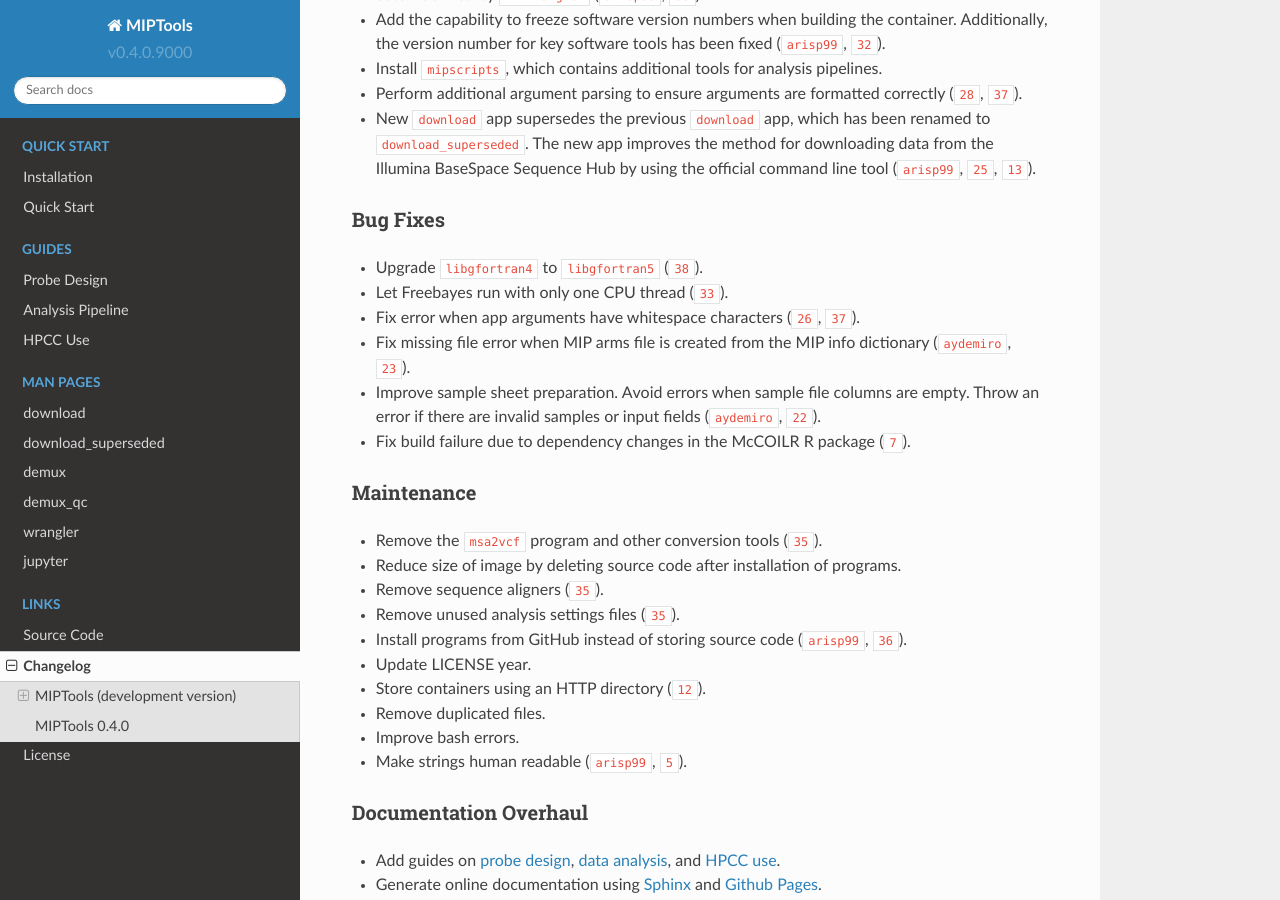
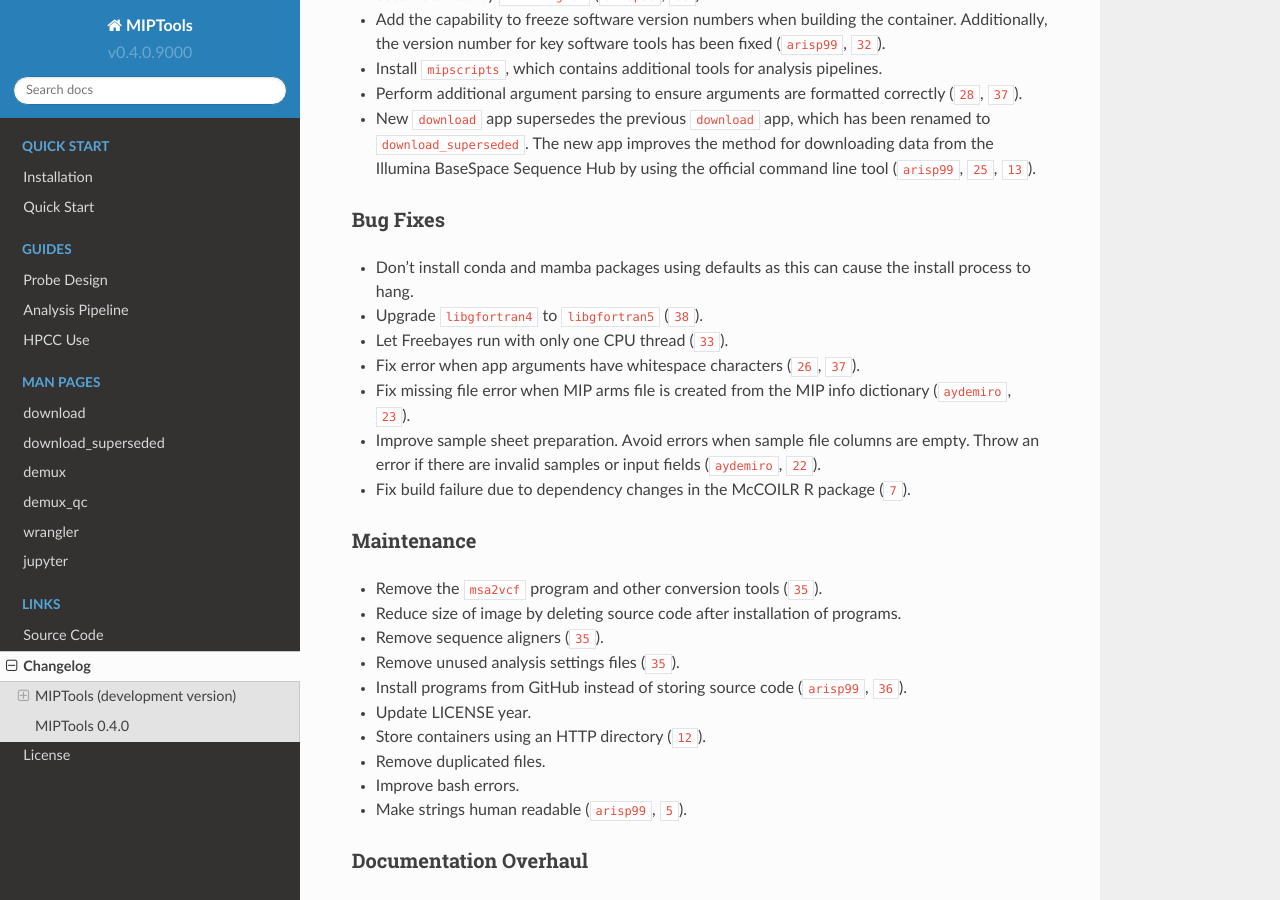
Before and after one commit to bailey-lab/MIPTools, a Sphinx documentation site: the page built from docs/CHANGELOG.rst, in a window 1280 px wide and 900 px high, scrolled down 308 px. Built offline with Sphinx 7.4.7 and the Read the Docs theme 2.0.0, drawn with Linux system fonts in a browser that asks for light colours; cross-references to code outside the pages are shown as plain code.

Commit message:
Update changelog

```diff
--- a/docs/CHANGELOG.rst
+++ b/docs/CHANGELOG.rst
@@ -27,6 +27,8 @@ New Features
 Bug Fixes
 ---------
 
+-  Don't install conda and mamba packages using defaults as this can cause the
+   install process to hang.
 -  Upgrade ``libgfortran4`` to ``libgfortran5`` (:github:issue:`38`).
 -  Let Freebayes run with only one CPU thread (:github:issue:`33`).
 -  Fix error when app arguments have whitespace characters (:github:issue:`26`,
```
